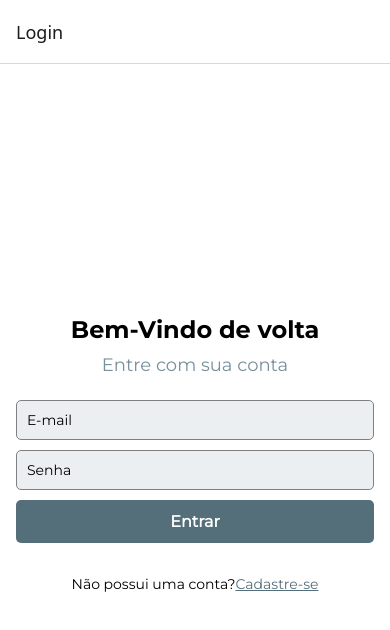
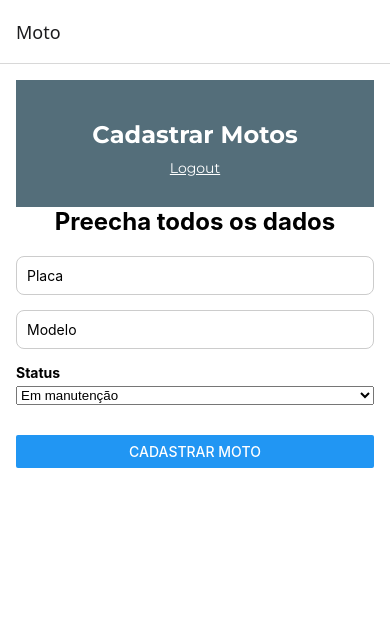
Before and after one commit to mototrack-challenge/mototrack-frontend-mobile, a React Native app: screen /Moto in a window 390 px wide. Shown: the top 630 px of the page. Built offline with nearby package versions, Linux system fonts and the light colour scheme.

Commit message:
Criando página de cadastrar motos

```diff
--- a/App.tsx
+++ b/App.tsx
@@ -4,16 +4,18 @@ import LoginScreen from './src/screens/LoginScreen';
 import RegisterScreen from './src/screens/RegisterScreen';
 import { RootStackParamList } from './src/types/types';
 import HomeScreen from './src/screens/HomeScreen';
+import RegisterMotoScreen from './src/screens/RegisterMotoScreen';
 
 const Stack = createStackNavigator();
 
 function App() {
   return (
     <NavigationContainer>
-      <Stack.Navigator initialRouteName="Login">
+      <Stack.Navigator initialRouteName="Moto">
       <Stack.Screen name="Login" component={LoginScreen} />
       <Stack.Screen name="Register" component={RegisterScreen} />
       <Stack.Screen name="Home" component={HomeScreen} />
+      <Stack.Screen name="Moto" component={RegisterMotoScreen} />
       </Stack.Navigator>
     </NavigationContainer>
   );
--- a/package.json
+++ b/package.json
@@ -12,12 +12,14 @@
   "dependencies": {
     "@expo/metro-runtime": "~4.0.1",
     "@react-native-async-storage/async-storage": "^2.1.2",
+    "@react-native-picker/picker": "^2.11.0",
     "@react-navigation/native": "^7.1.6",
     "@react-navigation/native-stack": "^7.3.10",
     "@react-navigation/stack": "^7.2.10",
     "@types/styled-components": "^5.1.34",
     "@types/styled-components-react-native": "^5.2.5",
     "expo": "~52.0.38",
+    "expo-font": "~13.0.4",
     "expo-status-bar": "~2.0.1",
     "react": "18.3.1",
     "react-dom": "18.3.1",
@@ -27,8 +29,7 @@
     "react-native-safe-area-context": "^5.4.0",
     "react-native-screens": "^4.10.0",
     "react-native-web": "~0.19.13",
-    "styled-components": "^6.1.15",
-    "expo-font": "~13.0.4"
+    "styled-components": "^6.1.15"
   },
   "devDependencies": {
     "@babel/core": "^7.25.2",
--- a/src/components/Header.tsx
+++ b/src/components/Header.tsx
@@ -4,11 +4,10 @@ import { useFonts } from 'expo-font';
 
 interface HeaderProps {
   title: string;
-  userName: string;
   onLogout: () => void;
 }
 
-const Header: React.FC<HeaderProps> = ({ title, userName, onLogout }) => {
+const Header: React.FC<HeaderProps> = ({ title, onLogout }) => {
     const [fontsLoaded] = useFonts({
       MontserratRegular: require('../../assets/fonts/Montserrat-Regular.ttf'),
       MontserratBold: require('../../assets/fonts/Montserrat-Bold.ttf'),
@@ -18,7 +17,6 @@ const Header: React.FC<HeaderProps> = ({ title, userName, onLogout }) => {
     <View style={styles.container}>
       <Text style={[styles.title, { fontFamily: 'MontserratBold' }]}>{title}</Text>
       <View style={styles.rightSection}>
-        <Text style={[styles.userName, { fontFamily: 'MontserratRegular' }]}>{`Bem-vindo, ${userName}`}</Text>
         <TouchableOpacity onPress={onLogout}>
           <Text style={[styles.logoutText, { fontFamily: 'MontserratRegular' }]}>Logout</Text>
         </TouchableOpacity>
--- a/src/screens/HomeScreen.tsx
+++ b/src/screens/HomeScreen.tsx
@@ -34,7 +34,7 @@ const HomeScreen = () => {
 
   return (
     <View style={styles.header}>
-      <Header title="Página Inicial" userName="João" onLogout={handleLogout} />
+      <Header title="Página Inicial" onLogout={handleLogout} />
       <View style={styles.container}>
       <ScrollView contentContainerStyle={styles.content}>
         <View style={styles.cardsContainer}>
--- /dev/null
+++ b/src/screens/RegisterMotoScreen.tsx
@@ -0,0 +1,145 @@
+import React, { useEffect, useState } from 'react';
+import { View, Text, TextInput, Button, StyleSheet, Alert } from 'react-native';
+import AsyncStorage from '@react-native-async-storage/async-storage';
+import { ScrollView } from 'react-native-gesture-handler';
+import { Picker } from '@react-native-picker/picker';
+import { RootStackParamList } from '../types/types';
+import { NativeStackNavigationProp } from '@react-navigation/native-stack';
+import { useNavigation } from '@react-navigation/native';
+import Header from '../components/Header';
+
+type Moto = {
+  id_moto: number;
+  placa: string;
+  modelo: string;
+  status: string;
+  movimentacoes: string[];
+};
+
+type NavigationProp = NativeStackNavigationProp<RootStackParamList>;
+
+const STORAGE_KEY = 'motos';
+
+const RegisterMotoScreen = () => {
+    const navigation = useNavigation<NavigationProp>();
+
+  const [placa, setPlaca] = useState('');
+  const [modelo, setModelo] = useState('');
+  const [status, setStatus] = useState('Em manutenção');
+  const [motos, setMotos] = useState<Moto[]>([]);
+  const [nextId, setNextId] = useState(1);
+
+  const handleLogout = () => {
+    navigation.navigate('Login');
+  };
+
+  // Carrega motos do AsyncStorage ao iniciar a tela
+  useEffect(() => {
+    const loadMotos = async () => {
+      const storedMotos = await AsyncStorage.getItem(STORAGE_KEY);
+      if (storedMotos) {
+        const parsed = JSON.parse(storedMotos);
+        setMotos(parsed);
+        if (parsed.length > 0) {
+          const lastId = parsed[parsed.length - 1].id_moto;
+          setNextId(lastId + 1);
+        }
+      }
+    };
+    loadMotos();
+  }, []);
+
+  const handleRegister = async () => {
+    if (!placa || !modelo) {
+      Alert.alert('Erro', 'Preencha todos os campos.');
+      return;
+    }
+
+    const novaMoto: Moto = {
+      id_moto: nextId,
+      placa,
+      modelo,
+      status,
+      movimentacoes: [],
+    };
+
+    const updatedMotos = [...motos, novaMoto];
+    setMotos(updatedMotos);
+    setNextId(nextId + 1);
+    setPlaca('');
+    setModelo('');
+    setStatus('Em manutenção');
+
+    await AsyncStorage.setItem(STORAGE_KEY, JSON.stringify(updatedMotos));
+    alert('Moto cadastrada com sucesso!');
+  };
+
+  return (
+    <ScrollView contentContainerStyle={styles.container}>
+      <Header title="Cadastrar Motos" onLogout={handleLogout} />
+      <Text style={styles.title}>Preecha todos os dados</Text>
+
+      <TextInput
+        style={styles.input}
+        placeholder="Placa"
+        value={placa}
+        onChangeText={setPlaca}
+      />
+
+      <TextInput
+        style={styles.input}
+        placeholder="Modelo"
+        value={modelo}
+        onChangeText={setModelo}
+      />
+
+      <Text style={styles.label}>Status</Text>
+      <Picker
+        selectedValue={status}
+        onValueChange={(itemValue) => setStatus(itemValue)}
+        style={styles.picker}
+      >
+        <Picker.Item label="Em manutenção" value="Em manutenção" />
+        <Picker.Item label="Em avaliação" value="Em avaliação" />
+        <Picker.Item label="Pronta para uso" value="Pronta para uso" />
+      </Picker>
+
+      <View style={styles.button}>
+        <Button title="Cadastrar Moto" onPress={handleRegister} />
+      </View>
+    </ScrollView>
+  );
+};
+
+const styles = StyleSheet.create({
+  container: {
+    padding: 16,
+    backgroundColor: '#FFF',
+    flexGrow: 1,
+  },
+  title: {
+    fontSize: 24,
+    fontWeight: 'bold',
+    marginBottom: 20,
+    textAlign: 'center',
+  },
+  input: {
+    borderWidth: 1,
+    borderColor: '#CCC',
+    borderRadius: 8,
+    padding: 10,
+    marginBottom: 15,
+  },
+  label: {
+    fontWeight: 'bold',
+    marginBottom: 5,
+  },
+  picker: {
+    marginBottom: 20,
+  },
+  button: {
+    marginTop: 10,
+  },
+});
+
+export default RegisterMotoScreen;
--- a/src/types/types.ts
+++ b/src/types/types.ts
@@ -2,5 +2,6 @@ export type RootStackParamList = {
     Login: undefined;
     Register: undefined;
     Home: undefined;
+    Moto: undefined;
     // outras telas aqui, se quiser
 };
```
Also changed, not shown: 1 other file (tests, documents, lock files or other folders).
